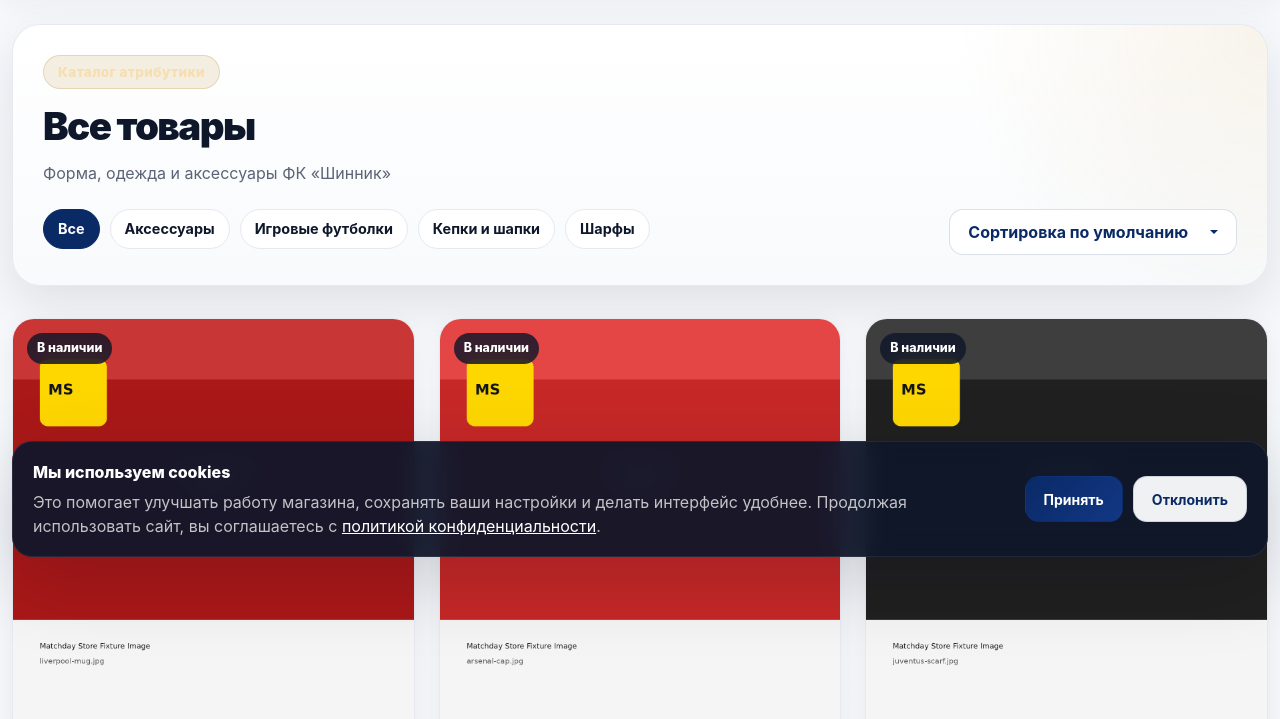
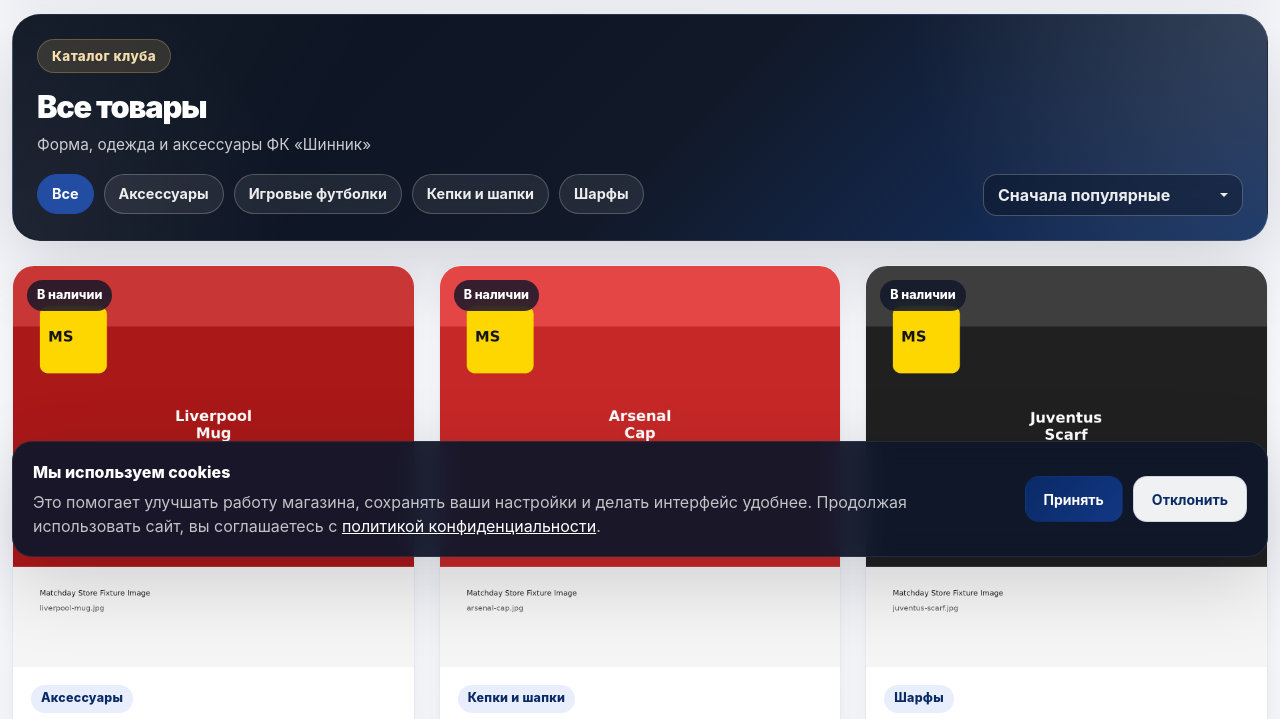
Before and after one commit to ViktorShadr/matchday_store, a Django app: page /products/ in a window 1280 px wide. Shown: the part 225-944 px from the top of the page. Run offline with Django 5.2, Linux system fonts and the light colour scheme; data comes from the database, SQL or seed files in the repository; data that the repository does not hold is empty; parts of the project's set-up code (start-up, migrations or seed data) failed here and were passed over; some libraries are stand-ins or nearby versions.

Commit message:
feat: update catalog design and popularity-based sorting
- Updated catalog hero section visual style: dark theme with gradients and glass effect
- Changed catalog title from "Каталог атрибутики" to "Каталог клуба"
- Updated default sorting text to "Сначала популярные"
- Implemented product sorting by popularity based on order quantity
- Added popularity_score calculation via order_items__quantity aggregation

```diff
--- a/static/css/base.css
+++ b/static/css/base.css
@@ -1551,42 +1551,59 @@ textarea.form-control:focus {
 }
 
 .sf-catalog-hero {
-    padding: 24px 0 32px;
+    padding: 14px 0 24px;
 }
 
 .sf-catalog-hero-card {
+    position: relative;
     border-radius: 28px;
-    padding: 30px;
-    background: radial-gradient(circle at top right, rgba(200, 164, 93, 0.12), transparent 24%),
-    linear-gradient(180deg, #ffffff 0%, #f8fafc 100%);
-    border: 1px solid rgba(229, 233, 240, 0.95);
-    box-shadow: var(--sf-shadow-md);
+    padding: 24px;
+    background: radial-gradient(circle at top right, rgba(200, 164, 93, 0.18), transparent 28%),
+    linear-gradient(135deg, #0b1220 0%, #111827 52%, #15356d 100%);
+    border: 1px solid rgba(255, 255, 255, 0.10);
+    box-shadow: var(--sf-shadow-lg);
+    color: #fff;
+}
+
+.sf-catalog-hero-card::before {
+    content: "";
+    position: absolute;
+    inset: 0;
+    border-radius: inherit;
+    background: linear-gradient(120deg, rgba(255, 255, 255, 0.04), transparent 30%),
+    radial-gradient(circle at left bottom, rgba(255, 255, 255, 0.05), transparent 22%);
+    pointer-events: none;
+}
+
+.sf-catalog-hero-card > * {
+    position: relative;
+    z-index: 1;
 }
 
 .sf-catalog-hero-top {
     display: flex;
     align-items: flex-start;
     justify-content: space-between;
-    gap: 20px;
+    gap: 14px;
     flex-wrap: wrap;
-    margin-bottom: 22px;
+    margin-bottom: 16px;
 }
 
 .sf-catalog-title {
-    margin: 0 0 12px;
-    font-size: clamp(2rem, 3vw, 3.1rem);
+    margin: 0 0 10px;
+    font-size: clamp(1.8rem, 2.4vw, 2.7rem);
     line-height: 1.04;
     font-weight: 900;
     letter-spacing: -0.04em;
-    color: var(--sf-dark);
+    color: #fff;
 }
 
 .sf-catalog-lead {
     margin: 0;
     max-width: 760px;
-    font-size: 1rem;
-    line-height: 1.75;
-    color: var(--sf-text-soft);
+    font-size: 0.96rem;
+    line-height: 1.62;
+    color: rgba(255, 255, 255, 0.78);
 }
 
 .sf-catalog-hero-meta {
@@ -1599,7 +1616,8 @@ textarea.form-control:focus {
     min-width: 140px;
     border-radius: 20px;
     padding: 18px 18px 16px;
-    background: var(--sf-dark);
+    background: rgba(255, 255, 255, 0.08);
+    border: 1px solid rgba(255, 255, 255, 0.16);
     color: #fff;
     box-shadow: var(--sf-shadow-sm);
 }
@@ -1612,14 +1630,14 @@ textarea.form-control:focus {
 }
 
 .sf-catalog-meta-label {
-    color: rgba(255, 255, 255, 0.66);
+    color: rgba(255, 255, 255, 0.72);
     font-size: 0.9rem;
 }
 
 .sf-catalog-toolbar {
     display: flex;
     flex-direction: column;
-    gap: 18px;
+    gap: 14px;
 }
 
 .sf-catalog-toolbar-main {
@@ -1627,7 +1645,7 @@ textarea.form-control:focus {
     align-items: flex-start;
     justify-content: space-between;
     flex-wrap: wrap;
-    gap: 14px;
+    gap: 12px;
 }
 
 .sf-catalog-sort {
@@ -1662,12 +1680,30 @@ textarea.form-control:focus {
 
 .sf-sort-toggle {
     width: 100%;
+    min-height: 42px;
+    padding: 0 14px;
     justify-content: space-between;
     text-align: left;
 }
 
 .sf-sort-toggle::after {
     margin-left: 12px;
+}
+
+.sf-catalog-sort .btn-secondary {
+    border: 1px solid rgba(255, 255, 255, 0.24);
+    background: rgba(11, 18, 32, 0.42);
+    color: rgba(255, 255, 255, 0.92);
+    backdrop-filter: blur(8px);
+}
+
+.sf-catalog-sort .btn-secondary:hover,
+.sf-catalog-sort .btn-secondary:focus,
+.sf-catalog-sort .show > .btn-secondary.dropdown-toggle,
+.sf-catalog-sort .btn-check:focus + .btn-secondary {
+    background: rgba(255, 255, 255, 0.14);
+    border-color: rgba(255, 255, 255, 0.4);
+    color: #fff;
 }
 
 .sf-sort-menu {
@@ -1692,23 +1728,24 @@ textarea.form-control:focus {
     min-height: 40px;
     padding: 0 14px;
     border-radius: 999px;
-    background: #fff;
-    border: 1px solid var(--sf-border);
-    color: var(--sf-dark);
+    background: rgba(255, 255, 255, 0.08);
+    border: 1px solid rgba(255, 255, 255, 0.22);
+    color: rgba(255, 255, 255, 0.92);
     font-size: 0.9rem;
     font-weight: 700;
     transition: var(--sf-transition);
+    backdrop-filter: blur(8px);
 }
 
 .sf-filter-chip:hover {
-    border-color: rgba(10, 42, 102, 0.24);
-    background: var(--sf-primary-soft);
-    color: var(--sf-primary);
+    border-color: rgba(255, 255, 255, 0.40);
+    background: rgba(255, 255, 255, 0.16);
+    color: #fff;
 }
 
 .sf-filter-chip.active {
-    background: var(--sf-primary);
-    border-color: var(--sf-primary);
+    background: #234ca3;
+    border-color: #234ca3;
     color: #fff;
 }
 
@@ -1817,7 +1854,7 @@ textarea.form-control:focus {
 
 @media (max-width: 991.98px) {
     .sf-catalog-hero-card {
-        padding: 24px;
+        padding: 20px;
     }
 
     .sf-catalog-toolbar-main {
@@ -1845,8 +1882,8 @@ textarea.form-control:focus {
 
 @media (max-width: 767.98px) {
     .sf-catalog-hero-card {
-        padding: 20px;
-        border-radius: 24px;
+        padding: 18px;
+        border-radius: 22px;
     }
 
     .sf-catalog-title {
--- a/store/templates/main_page/product_list.html
+++ b/store/templates/main_page/product_list.html
@@ -10,7 +10,7 @@
             <div class="sf-catalog-hero-card">
                 <div class="sf-catalog-hero-top">
                     <div>
-                        <div class="sf-home-eyebrow">Каталог атрибутики</div>
+                        <div class="sf-home-eyebrow">Каталог клуба</div>
                         <h1 class="sf-catalog-title">
                             {% if selected_category %}
                                 {{ selected_category.name }}
@@ -67,7 +67,7 @@
                                         {% elif request.GET.sort == 'name_desc' %}
                                             По названию Я–А
                                         {% else %}
-                                            Сортировка по умолчанию
+                                            Сначала популярные
                                         {% endif %}
                                     </button>
 
@@ -77,7 +77,7 @@
                                                     name="sort"
                                                     value=""
                                                     class="dropdown-item {% if not request.GET.sort %}active{% endif %}">
-                                                Сортировка по умолчанию
+                                                Сначала популярные
                                             </button>
                                         </li>
                                         <li>
--- a/store/views/views_product.py
+++ b/store/views/views_product.py
@@ -1,5 +1,6 @@
 from django.urls import reverse_lazy
-from django.db.models import Min, Q
+from django.db.models import Min, Q, Sum, Value
+from django.db.models.functions import Coalesce
 from django.views.generic import DeleteView, DetailView, ListView, TemplateView, UpdateView, CreateView
 
 from store.mixins import CatalogQuerysetMixin, CategoriesContextMixin, ModeratorRequiredMixin
@@ -75,7 +76,10 @@ class ProductListView(CategoriesContextMixin, CartContextMixin, CatalogQuerysetM
         if sort == "name_desc":
             return queryset.order_by("-name", "id")
 
-        return queryset.order_by("-created_at")
+        queryset = queryset.annotate(
+            popularity_score=Coalesce(Sum("variants__order_items__quantity"), Value(0)),
+        )
+        return queryset.order_by("-popularity_score", "-created_at", "id")
 
     def get_context_data(self, **kwargs):
         """Формирует контекст для шаблона."""
```
